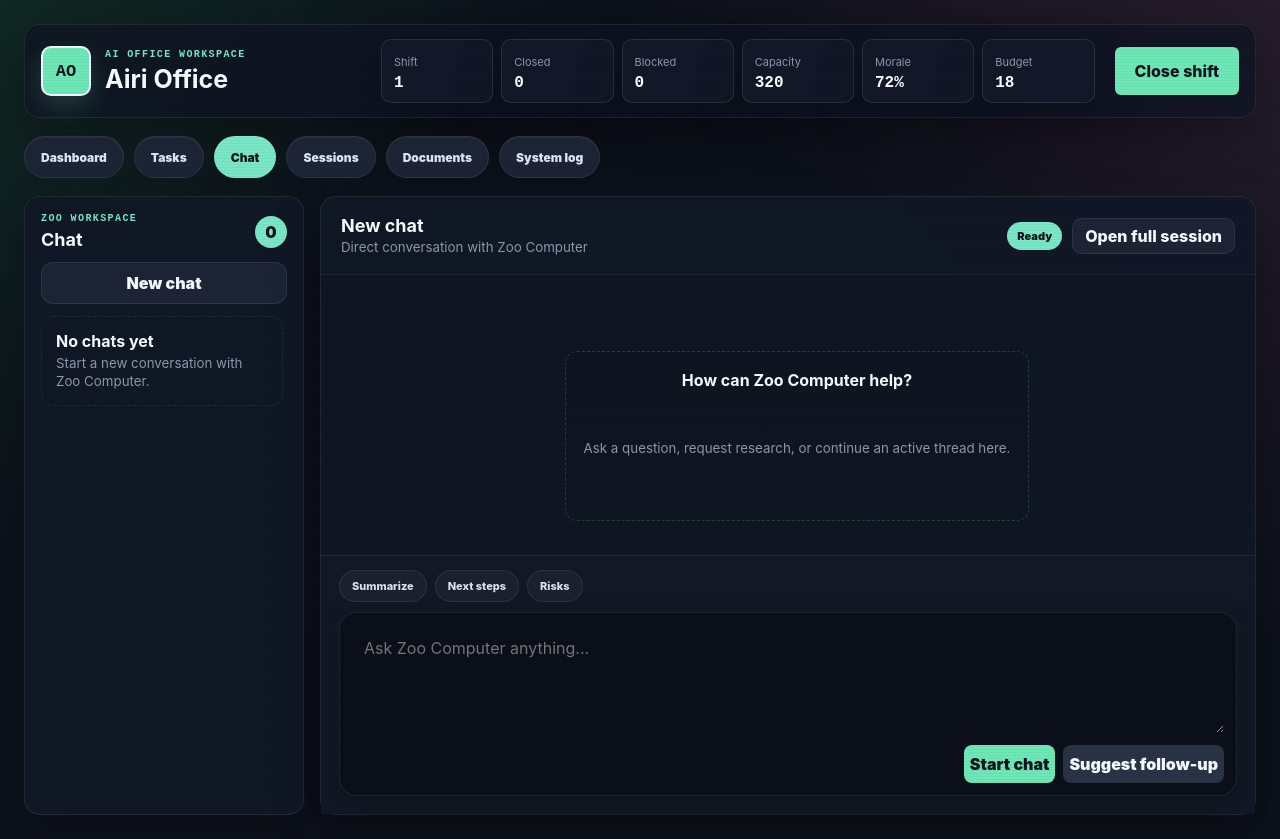
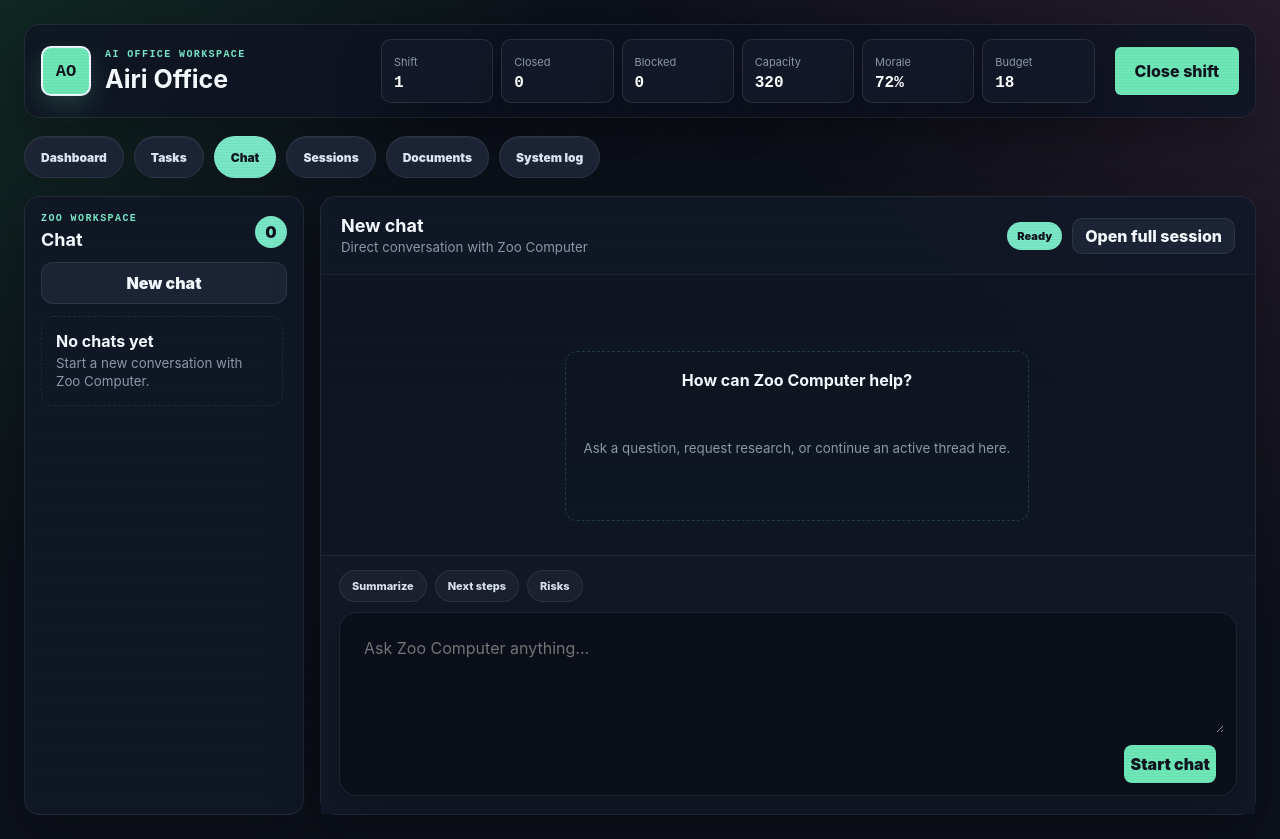
Before and after one commit to ngoc-thu/airi-studio, a React (Vite) app: page / in a window 1280 px wide. Both pictures are taken after a click on the tab "Chat". Built offline with nearby package versions, Linux system fonts and the light colour scheme.

Commit message:
Improve Zoo chat composer send behavior

```diff
--- a/src/App.tsx
+++ b/src/App.tsx
@@ -1863,18 +1863,17 @@ function App() {
                   <textarea
                     value={zooChatPrompt}
                     onChange={(event) => setZooChatPrompt(event.target.value)}
+                    onKeyDown={(event) => {
+                      if (event.key === 'Enter' && !event.shiftKey) {
+                        event.preventDefault()
+                        startZooChatTask()
+                      }
+                    }}
                     placeholder={selectedZoSession?.conversationId ? 'Message Zoo Computer...' : 'Ask Zoo Computer anything...'}
                   />
                   <div className="zoo-chat-actions chatgpt-composer-actions">
                     <button type="submit" className="intake-submit">
                       {selectedZoSession?.conversationId ? 'Send' : 'Start chat'}
-                    </button>
-                    <button
-                      type="button"
-                      className="intake-secondary"
-                      onClick={() => setZooChatPrompt('Continue the research with next steps, risks, and unanswered questions.')}
-                    >
-                      Suggest follow-up
                     </button>
                   </div>
                 </form>
```
